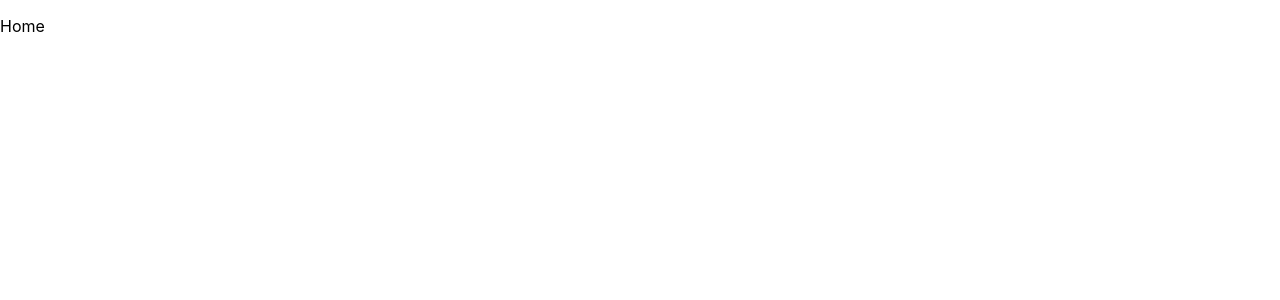
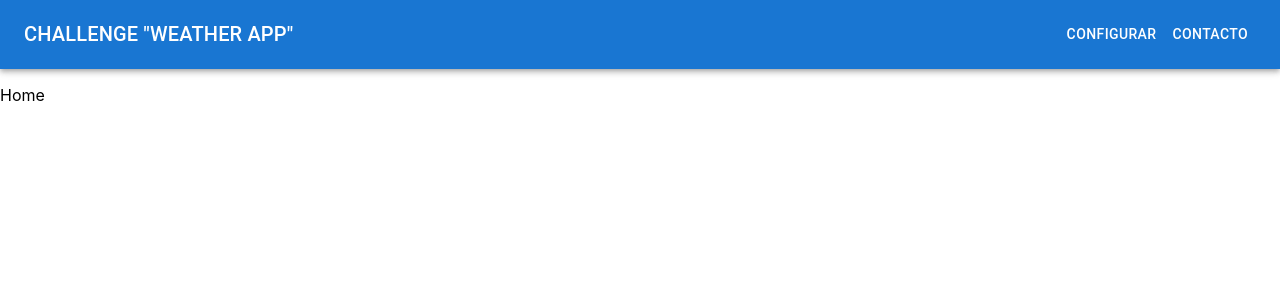
Before and after one commit to maxarevalo/weather_challenge, a React (Create React App) app: page / in a window 1280 px wide. Shown: the top 300 px of the page. Built offline with nearby package versions, Linux system fonts and the light colour scheme.

Commit message:
create header with navBar component

```diff
--- /dev/null
+++ b/src/components/Header/index.tsx
@@ -0,0 +1,12 @@
+import NavBar from "../NavBar";
+
+const Header = () => {
+    return (
+        <header>
+           <NavBar/>
+        </header>
+    );
+}
+
+
+export default Header
--- /dev/null
+++ b/src/components/NavBar/index.tsx
@@ -0,0 +1,98 @@
+import * as React from 'react';
+import AppBar from '@mui/material/AppBar';
+import Box from '@mui/material/Box';
+import Toolbar from '@mui/material/Toolbar';
+import Typography from '@mui/material/Typography';
+import Menu from '@mui/material/Menu';
+import Container from '@mui/material/Container';
+import Button from '@mui/material/Button';
+import MenuItem from '@mui/material/MenuItem';
+
+const pages = ['CONFIGURAR', 'CONTACTO'];
+
+const NavBar = () => {
+    const [anchorElNav, setAnchorElNav] = React.useState<null | HTMLElement>(null);
+
+    const handleCloseNavMenu = () => {
+        setAnchorElNav(null);
+    };
+
+    const handleMenu = (event: React.MouseEvent<HTMLElement>) => {
+        setAnchorElNav(event.currentTarget);
+      };
+
+    const title = 'CHALLENGE "WEATHER APP"'
+
+    return (
+        <AppBar position="static">
+            <Container maxWidth="xl">
+                <Toolbar disableGutters>
+                    <Typography
+                        variant="h6"
+                        noWrap
+                        component="div"
+                        sx={{ mr: 2, display: { xs: 'none', md: 'flex' } }}
+                    >
+                        {title}
+                    </Typography>
+                    <Typography
+                        variant="h6"
+                        noWrap
+                        component="div"
+                        sx={{ flexGrow: 1, display: { xs: 'flex', md: 'none' } }}
+                    >
+                        {title}
+                    </Typography>
+
+                    <Box sx={{ flexGrow: 1, justifyContent: 'end', display: { xs: 'none', md: 'flex' } }}>
+                        {pages.map((page) => (
+                            <Button
+                                key={page}
+                                onClick={handleCloseNavMenu}
+                                sx={{ my: 2, color: 'white', display: 'block' }}
+                            >
+                                {page}
+                            </Button>
+                        ))}
+                    </Box>
+                    <Box sx={{ flexGrow: 1, display: { xs: 'flex', md: 'none' } }}>
+
+                        <Menu
+                            id="menu-appbar"
+                            anchorEl={anchorElNav}
+                            anchorOrigin={{
+                                vertical: 'bottom',
+                                horizontal: 'right',
+                            }}
+                            keepMounted
+                            transformOrigin={{
+                                vertical: 'top',
+                                horizontal: 'right',
+                            }}
+                            open={Boolean(anchorElNav)}
+                            onClose={handleCloseNavMenu}
+                            sx={{
+                                display: { xs: 'block', md: 'none' },
+                            }}
+                        >
+                            {pages.map((page) => (
+                                <MenuItem key={page} onClick={handleCloseNavMenu}>
+                                    <Typography textAlign="center">{page}</Typography>
+                                </MenuItem>
+                            ))}
+                        </Menu>
+                    </Box>
+                    <Box sx={{ flexGrow: 1, justifyContent: 'end', display: { xs: 'flex', md: 'none' } }}>
+                        <Button
+                            onClick={handleMenu}
+                            sx={{ my: 2, color: 'white', display: 'block' }}
+                        >
+                            MENÚ
+                        </Button>
+                    </Box>
+                </Toolbar>
+            </Container>
+        </AppBar>
+    );
+};
+export default NavBar;
--- a/src/pages/Home/index.tsx
+++ b/src/pages/Home/index.tsx
@@ -1,9 +1,11 @@
 import React from 'react';
+import Header from '../../components/Header';
 
 
 function Home() {
   return (
     <div>
+      <Header/>
        <p>Home</p>
     </div>
   );
```
